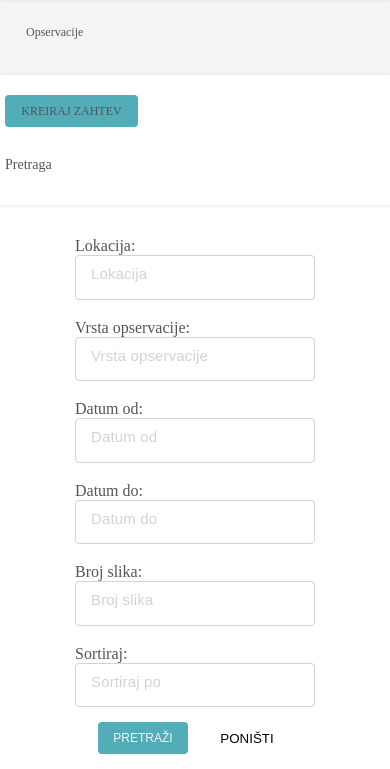
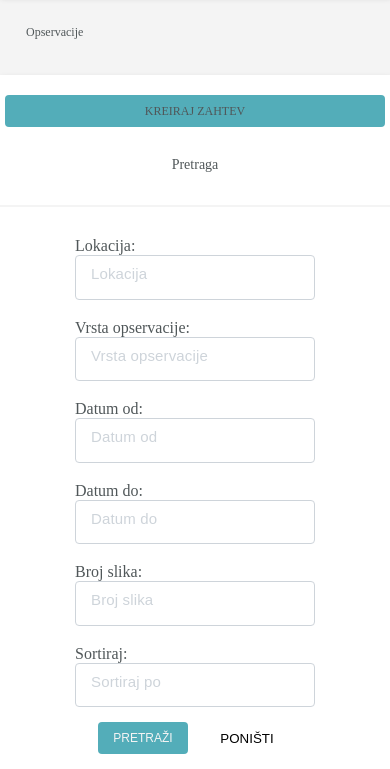
Before and after one commit to AstralEmperor/Application, a website: page FrontEnd/pages/opservations/opservations.html in a window 390 px wide. Shown: the part 75-844 px from the top of the page. Drawn offline with nearby package versions, Linux system fonts and the light colour scheme.

Commit message:
minor mquery

```diff
--- a/FrontEnd/pages/opservations/opservations.css
+++ b/FrontEnd/pages/opservations/opservations.css
@@ -296,5 +296,12 @@ cursor: pointer;
     margin-top:39px;
 }
 @media only screen and (max-width:420px) {
-
+    .main__createBtn{
+        width:100%;
+        align-items:center;
+    }
+    .main__search{
+        width:100%;
+        text-align:center;
+    }
 }
--- a/FrontEnd/shared/style.css
+++ b/FrontEnd/shared/style.css
@@ -243,6 +243,8 @@ color:var(--textGray);
     opacity:0;
     pointer-events:none;
 }
+@media only screen and (max-width:420px) {
+}
 /* @media (prefers-color-scheme: dark){
     :root{
         --lightGray:#775c4a;
```
